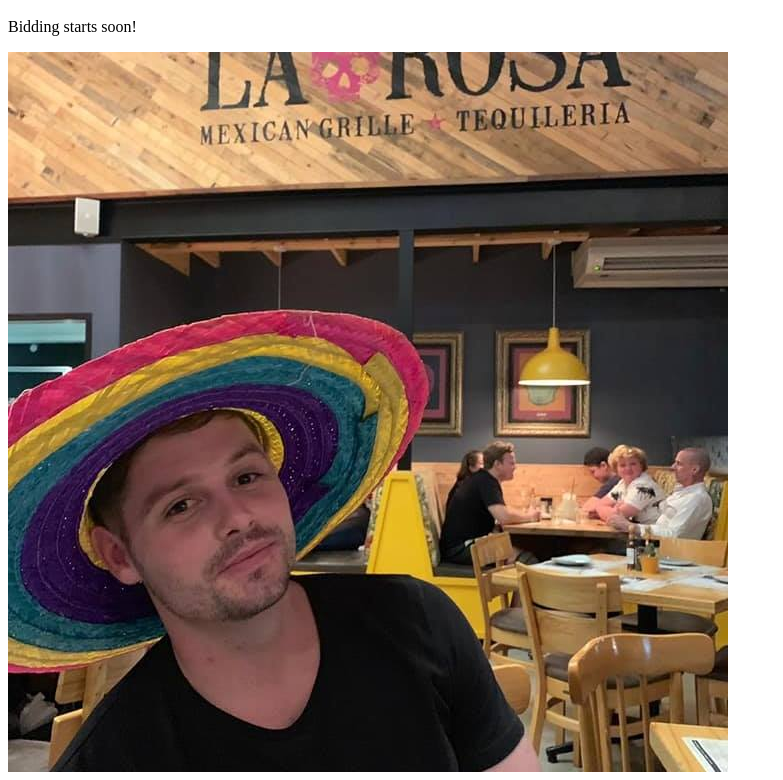
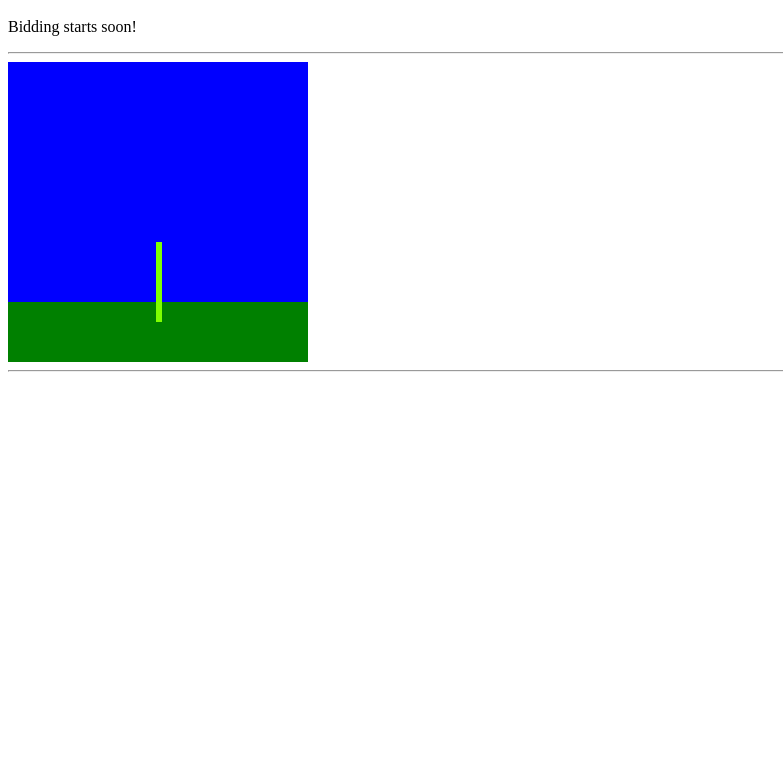
Before and after one commit to stephan-marais/stephan-marais.github.io, a plain HTML site: page index.html in a window 1280 px wide. Shown: the part 48-828 px from the top of the page, without its empty margins (0-783 px from the left). After the commit the page ends 800 px from the top, so only its background shows below. Drawn offline with Linux system fonts and the light colour scheme.

Commit message:
Add svg imgs in html

```diff
--- a/index.html
+++ b/index.html
@@ -1,4 +1,33 @@
+<html>
 <h1>Welcome to the new home of ClutieCoin!</h1>
 <p>Bidding starts soon!</p>
+<hr>
+<img id="img_nft" src="./img/seed.svg" />
+<hr>
+<!--
+<img src="./img/seed.svg" />.<img src="./img/sprout.svg" />
+<hr>
+<img src="./img/sapling.svg" /> .<img src="./img/sapling_sprout.svg" />.<img src="./img/tree.svg" />.<img src="./img/tree_fruit_1.svg" />
+<hr class="solid">
+<img src="./img/tree_fruit_2.svg" />.
+<hr class="solid"> -->
 
-<img src="./img/clutiecoin.jpeg" />
+
+<script>
+    imgs = ["./img/seed.svg","./img/sprout.svg","./img/sapling.svg","./img/sapling_sprout.svg","./img/tree.svg","./img/tree_fruit_1.svg","./img/tree_fruit_2.svg","./img/tree_fruit_3.svg"]
+    var image = document.getElementById("img_nft");
+
+    const wait = (ms) => new Promise(resolve => setTimeout(resolve, ms))
+    const loop = async () => {
+    for (let i = 0, len = imgs.length; i < len; i++) {
+
+
+        image.src = imgs[i];
+        console.log(i)
+        await wait(2000);
+    }
+    loop()
+}
+loop()
+</script>
+</html>
```
Also changed, not shown: img/sapling.svg (added), img/sapling_sprout.svg (added), img/seed.svg (added), img/sprout.svg (added), img/tree.svg (added), img/tree_fruit_1.svg (added), img/tree_fruit_2.svg (added), img/tree_fruit_3.svg (added), 1 other file.
